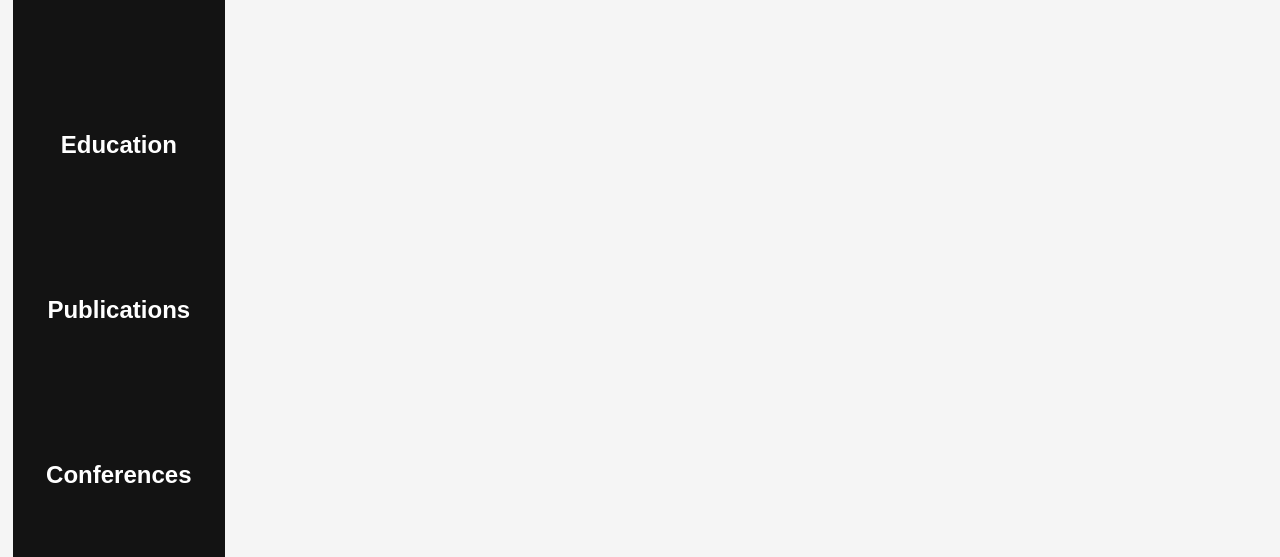
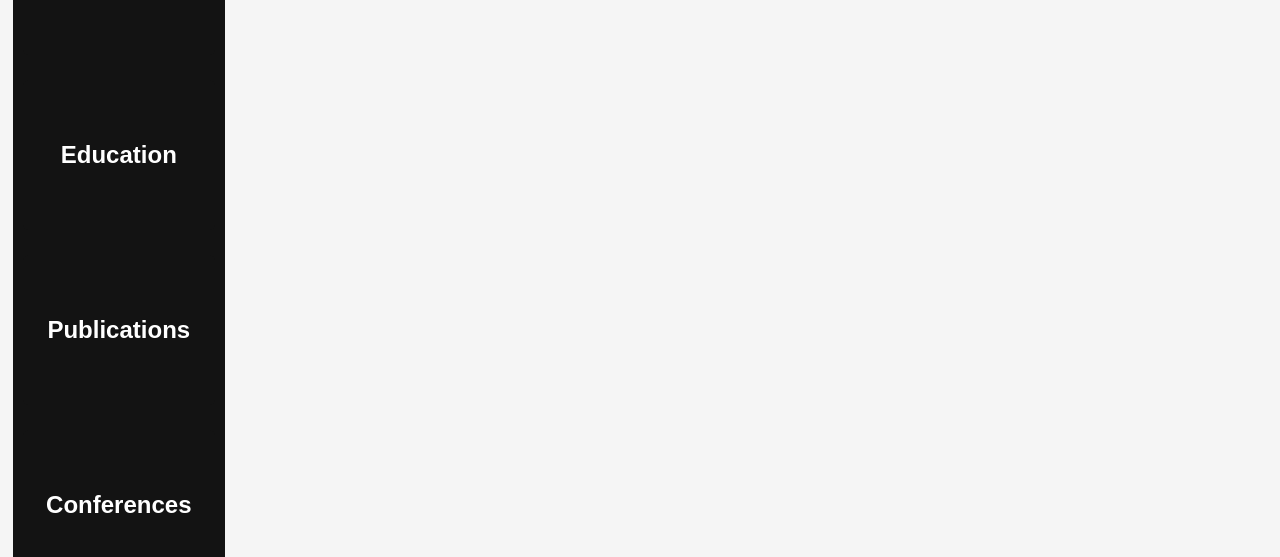
Before and after one commit to NickPaternoster/NickPaternoster.github.io, a React (Create React App) app: page /cv in a window 1280 px wide. Shown: the part 243-800 px from the top of the page. Built offline with nearby package versions, Linux system fonts and the light colour scheme; a web font is replaced by a local one.

Commit message:
final touches on menu bar cv

```diff
--- a/src/styles/CVStyle.css
+++ b/src/styles/CVStyle.css
@@ -22,7 +22,7 @@
     right: 10px; /* Adjust as needed */
     top: 20px; /* Add a slight space at the top */
     margin-left: 1%; /* Set left margin to 1% */
-    border-radius: 5px;
+    border-radius: 8px;
     align-self: flex-start; /* Adjust height dynamically */
   }
 
--- a/src/styles/ResumeSectionsStyle.css
+++ b/src/styles/ResumeSectionsStyle.css
@@ -8,6 +8,7 @@
     cursor: pointer;
     position: relative;
     transition: box-shadow 0.3s ease, transform 0.3s ease;
+    border-radius: 5px;
   }
 
   .resume-section.selected {
@@ -15,12 +16,13 @@
   }
 
   .resume-section:not(:last-child) {
-    margin-bottom: 15px;
+    margin-bottom: 25px;
   }
 
   .resume-section:hover {
     box-shadow: 0 0 10px rgba(0, 0, 0, 0.1), 0 0 30px rgba(0, 0, 0, 0.1);
     transform: scale(1.01);
+    border-radius: 5px; /* Add border radius on hover */
   }
 
   .resume-section:hover .section-title {
@@ -31,14 +33,15 @@
   .resume-section:before {
     content: "";
     position: absolute;
-    top: -5px;
-    left: -5px;
-    right: -5px;
-    bottom: -5px;
+    top: -1px;
+    left: -1px;
+    right: -1px;
+    bottom: -1px;
     background-color: rgba(255, 255, 255, 0.05);
     z-index: -1;
     transition: opacity 0.3s ease;
     opacity: 0;
+    border-radius: 5px;
   }
 
   .resume-section:hover:before {
```
